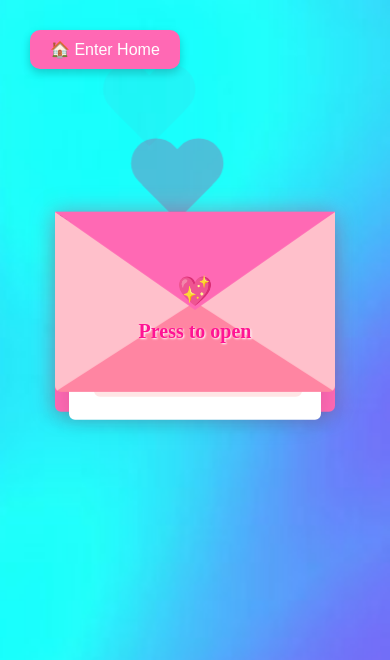
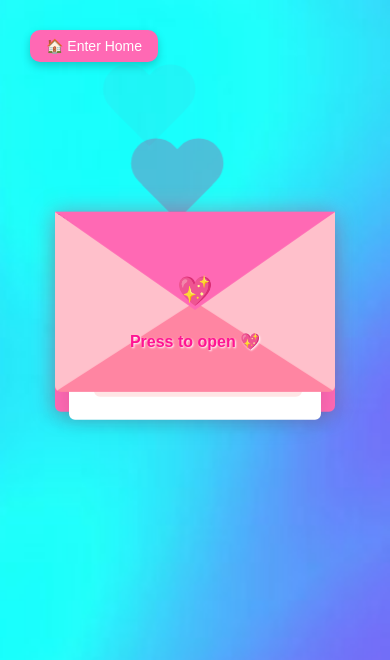
Before and after one commit to anishthapa666/N, a Django app: page / in a window 390 px wide. Shown: the top 660 px of the page. Run offline with Django 5.2, Linux system fonts and the light colour scheme.

Commit message:
Update letter.html

```diff
--- a/apology/templates/apology/letter.html
+++ b/apology/templates/apology/letter.html
@@ -6,19 +6,20 @@
   <title>Open the Letter 💌</title>
   <link rel="stylesheet" href="{% static 'apology/letter.css' %}" />
   <script src="https://code.jquery.com/jquery-3.6.0.min.js"></script>
+
   <style>
     body {
       margin: 0;
       padding: 0;
       background: url("{% static 'apology/images/bg1.jpg' %}") no-repeat center center fixed;
       background-size: cover;
+      font-family: 'Quicksand', sans-serif;
     }
 
     .home-button {
       position: absolute;
       top: 30px;
       left: 30px;
-      text-decoration: none;
       z-index: 1000;
     }
 
@@ -40,21 +41,32 @@
 
     .envelope-message {
       position: absolute;
-      top: 60%; /* slightly lower */
+      top: 60%;
       left: 50%;
       transform: translate(-50%, -50%);
       font-size: 20px;
       color: #ff1493;
       font-weight: bold;
       text-shadow: 1px 1px 2px #fff;
-      pointer-events: none;
       z-index: 10;
       white-space: nowrap;
+      pointer-events: none;
     }
 
-    /* Hide message after envelope opens */
     #envelope.open .envelope-message {
       display: none;
+    }
+
+    @media (max-width: 768px) {
+      .envelope-message {
+        font-size: 16px;
+        top: 65%;
+      }
+
+      .home-button button {
+        font-size: 14px;
+        padding: 8px 16px;
+      }
     }
   </style>
 
@@ -84,7 +96,7 @@
   <div id="envelope" class="close">
 
     <!-- Message on the outside of the envelope -->
-    <div class="envelope-message">Press to open </div>
+    <div class="envelope-message">Press to open 💖</div>
 
     <div class="front flap"></div>
     <div class="front pocket"></div>
```
